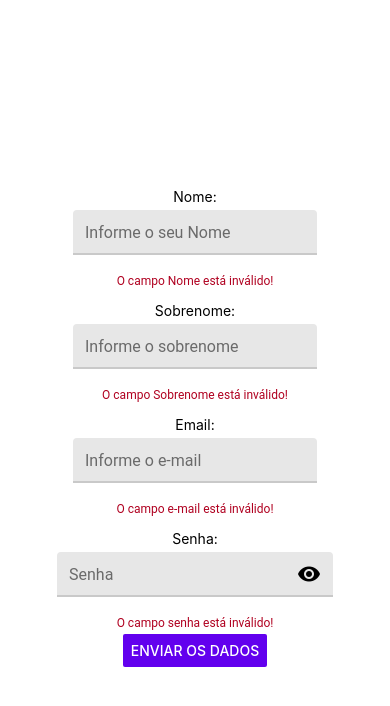
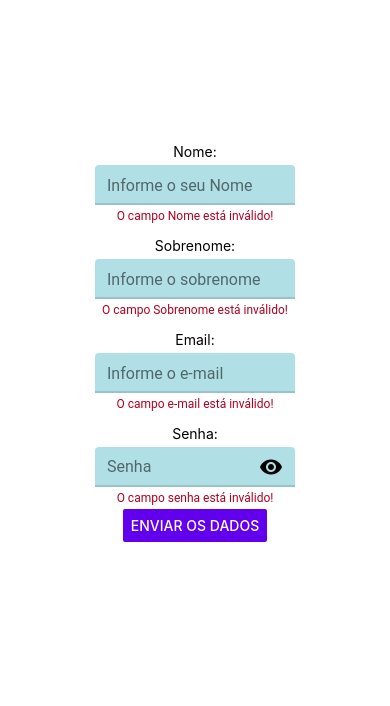
Before and after one commit to carlos-teles/projetosMobile2022, a React Native app in the folder 015-projeto/: screen / in a window 390 px wide. Shown: the top 706 px of the page. Built offline with nearby package versions, Linux system fonts and the light colour scheme.

Commit message:
Adjust layout

```diff
--- a/015-projeto/App.js
+++ b/015-projeto/App.js
@@ -125,17 +125,17 @@ export default function App() {
 
 const styles = StyleSheet.create({
   container: {
-    flex: 1,
+
     backgroundColor: 'white',
     alignItems: 'center',
     justifyContent: 'center',
+    flex: 0.8,
   },
   errorColor: {
     backgroundColor: 'red',
   },
   inputText: {
-    height: 45,
-    marginBottom: 15,
+    width: 200, height: 40, backgroundColor: 'powderblue'
   },
   buttonstyle: {
     marginTop: 10,
```
